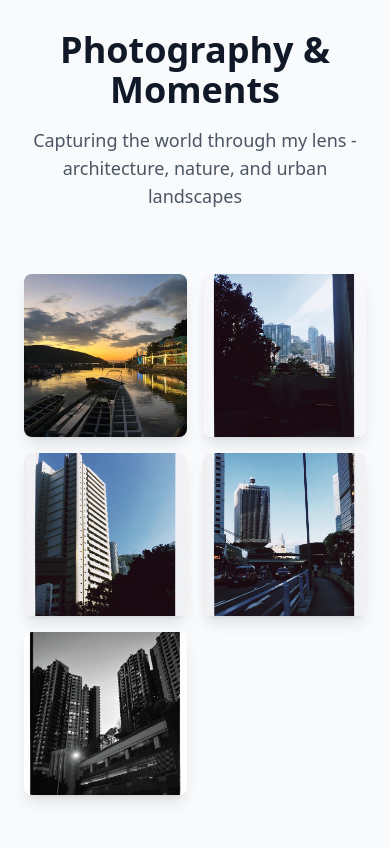
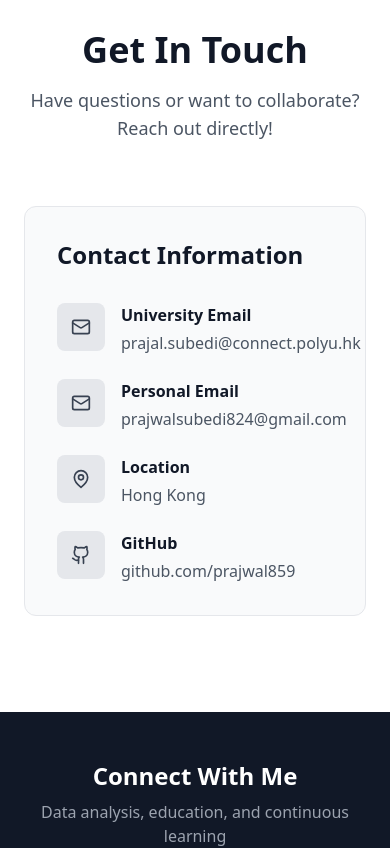
Before and after one commit to prajwal859/personal-website, a React (Vite) app: page / in a window 390 px wide. Shown: the part 10120-10968 px from the top of the page. Built offline with nearby package versions, Linux system fonts and the light colour scheme.

Commit message:
Updated App.tsx

```diff
--- a/src/App.tsx
+++ b/src/App.tsx
@@ -6,7 +6,6 @@ import DataAnalysisProjects from './components/DataAnalysisProjects';
 import WorkExperience from './components/WorkExperience';
 import Skills from './components/Skills';
 import Hobbies from './components/Hobbies';
-import Photography from './components/Photography';
 import Contact from './components/Contact';
 import Footer from './components/Footer';
 
@@ -24,7 +23,7 @@ function App() {
 
   useEffect(() => {
     const handleScroll = () => {
-      const sections = ['home', 'about', 'projects', 'experience', 'skills', 'hobbies', 'photography', 'contact'];
+      const sections = ['home', 'about', 'projects', 'experience', 'skills', 'hobbies', 'contact'];
       const current = sections.find(section => {
         const element = document.getElementById(section);
         if (element) {
@@ -49,7 +48,6 @@ function App() {
       <WorkExperience />
       <Skills />
       <Hobbies />
-      <Photography />
       <Contact />
       <Footer />
     </div>
--- a/src/components/Header.tsx
+++ b/src/components/Header.tsx
@@ -25,7 +25,6 @@ export default function Header({ activeSection, isDark, setIsDark }: HeaderProps
     { id: 'experience', label: 'Experience' },
     { id: 'skills', label: 'Skills' },
     { id: 'hobbies', label: 'Hobbies' },
-    { id: 'photography', label: 'Photography' },
     { id: 'contact', label: 'Contact' },
   ];
 
--- a/src/components/Photography.tsx
+++ /dev/null
@@ -1,123 +0,0 @@
-import { useState } from 'react';
-import { X, ChevronLeft, ChevronRight } from 'lucide-react';
-
-export default function Photography() {
-  const [selectedImage, setSelectedImage] = useState<number | null>(null);
-
-  const photos = [
-    {
-      title: 'Golden Hour at the Harbor',
-      location: 'Harbor, Thailand',
-      image: '/images/portfolio/WhatsApp_Image_2026-02-18_at_5.55.57_PM_(1).jpeg',
-    },
-    {
-      title: 'Urban Architecture',
-      location: 'Urban Landscape',
-      image: '/images/portfolio/WhatsApp_Image_2026-02-18_at_5.55.57_PM_(11).jpeg',
-    },
-    {
-      title: 'City Symmetry',
-      location: 'Downtown',
-      image: '/images/portfolio/WhatsApp_Image_2026-02-18_at_5.55.57_PM_(3).jpeg',
-    },
-    {
-      title: 'Cityscapes at Dusk',
-      location: 'Urban Area',
-      image: '/images/portfolio/WhatsApp_Image_2026-02-18_at_5.55.57_PM_(6).jpeg',
-    },
-    {
-      title: 'Hidden Views',
-      location: 'Urban Perspective',
-      image: '/images/portfolio/WhatsApp_Image_2026-02-18_at_5.55.57_PM_(2).jpeg',
-    },
-  ];
-
-  const nextImage = () => {
-    setSelectedImage((prev) =>
-      prev === null ? 0 : (prev + 1) % photos.length
-    );
-  };
-
-  const prevImage = () => {
-    setSelectedImage((prev) =>
-      prev === null ? photos.length - 1 : (prev - 1 + photos.length) % photos.length
-    );
-  };
-
-  return (
-    <section id="photography" className="py-24 px-6 bg-gray-50 dark:bg-neutral-900 transition-colors">
-      <div className="max-w-6xl mx-auto">
-        <div className="text-center mb-16">
-          <h2 className="text-4xl md:text-5xl font-bold text-gray-900 dark:text-white mb-4">
-            Photography & Moments
-          </h2>
-          <p className="text-lg text-gray-600 dark:text-gray-300 max-w-2xl mx-auto">
-            Capturing the world through my lens - architecture, nature, and urban landscapes
-          </p>
-        </div>
-
-        <div className="grid grid-cols-2 md:grid-cols-3 lg:grid-cols-5 gap-4 mb-8">
-          {photos.map((photo, index) => (
-            <div
-              key={index}
-              onClick={() => setSelectedImage(index)}
-              className="group cursor-pointer relative overflow-hidden rounded-lg shadow-lg hover:shadow-xl transition-all duration-300 aspect-square animate-fade-in"
-              style={{ animationDelay: `${index * 100}ms` }}
-            >
-              <img
-                src={photo.image}
-                alt={photo.title}
-                className="w-full h-full object-cover group-hover:scale-110 transition-transform duration-300"
-              />
-              <div className="absolute inset-0 bg-black/40 opacity-0 group-hover:opacity-100 transition-opacity duration-300 flex items-center justify-center">
-                <p className="text-white text-sm font-medium text-center px-2">{photo.title}</p>
-              </div>
-            </div>
-          ))}
-        </div>
-
-        {selectedImage !== null && (
-          <div className="fixed inset-0 bg-black/80 z-50 flex items-center justify-center p-4 animate-fade-in">
-            <button
-              onClick={() => setSelectedImage(null)}
-              className="absolute top-4 right-4 text-white hover:bg-white/20 p-2 rounded-lg transition-colors"
-            >
-              <X size={28} />
-            </button>
-
-            <button
-              onClick={prevImage}
-              className="absolute left-4 text-white hover:bg-white/20 p-2 rounded-lg transition-colors"
-            >
-              <ChevronLeft size={32} />
-            </button>
-
-            <div className="flex flex-col items-center gap-4 max-w-3xl w-full">
-              <img
-                src={photos[selectedImage].image}
-                alt={photos[selectedImage].title}
-                className="w-full max-h-[70vh] object-contain rounded-lg animate-scale-in"
-              />
-              <div className="text-center">
-                <h3 className="text-2xl font-bold text-white mb-2">
-                  {photos[selectedImage].title}
-                </h3>
-                <p className="text-gray-300">{photos[selectedImage].location}</p>
-                <p className="text-gray-400 text-sm mt-2">
-                  {selectedImage + 1} / {photos.length}
-                </p>
-              </div>
-            </div>
-
-            <button
-              onClick={nextImage}
-              className="absolute right-4 text-white hover:bg-white/20 p-2 rounded-lg transition-colors"
-            >
-              <ChevronRight size={32} />
-            </button>
-          </div>
-        )}
-      </div>
-    </section>
-  );
-}
```
